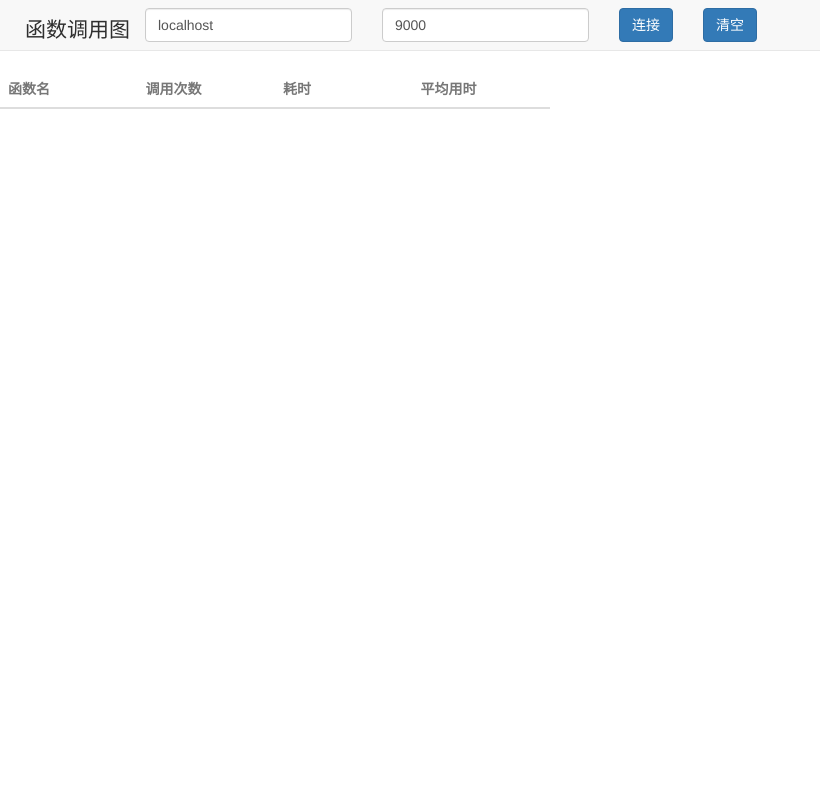
After one commit to p1o2p3u1/bus_station, a Flask app: page /call_stack.html in a window 1280 px wide. The commit adds this page. Shown: the whole page, without its empty margins (0-820 px from the left). Run offline with Flask 2, Linux system fonts and the light colour scheme; the visitor is signed in with stand-in values (Sample User, id 1); lists and menus that the app fills with data are empty; parts of the project's set-up code (start-up, migrations or seed data) failed here and were passed over; some libraries are stand-ins or nearby versions.

Commit message:
add call stack pages

```diff
--- a/server.py
+++ b/server.py
@@ -189,5 +189,11 @@ def check_merge():
         'success': True
     })
 
+@app.route('/call_stack.html')
+def call_stack():
+    if not session.get('email'):
+        return redirect(url_for('login'))
+    return render_template('call_stack.html')
+
 if __name__ == "__main__":
     app.run(host="0.0.0.0", threaded=True, port=8889, debug=True)
--- /dev/null
+++ b/static/css/call_stack.css
@@ -0,0 +1,87 @@
+.sidebar {
+  width: 550px;
+  height: 900px;
+  overflow-y: auto !important;
+  overflow-x: auto !important;
+}
+
+.sidebar-toggle-box {
+    float: left;
+    padding-right: 15px;
+    padding-left: 10px;
+    margin-top: 20px;
+}
+
+.sidebar-toggle-box .icon-reorder {
+    cursor: pointer;
+    display: inline-block;
+    font-size: 20px;
+}
+
+a.logo {
+    font-size: 21px;
+    color: #2e2e2e;
+    float: left;
+    margin-top: 15px;
+    text-transform: uppercase;
+}
+
+a.logo:hover, a.logo:focus {
+    text-decoration: none;
+    outline: none;
+}
+
+#wrapper {
+    padding-left: 0;
+    -webkit-transition: all 0.5s ease;
+    -moz-transition: all 0.5s ease;
+    -o-transition: all 0.5s ease;
+    transition: all 0.5s ease;
+}
+
+#wrapper.toggled {
+    padding-left: 550px;
+}
+
+#sidebar-wrapper {
+    z-index: 1000;
+    position: absolute;
+    left: 550px;
+    width: 0;
+    height: 900px;
+    margin-left: -550px;
+    overflow-y: auto;
+    overflow-x: auto;
+    -webkit-transition: all 0.5s ease;
+    -moz-transition: all 0.5s ease;
+    -o-transition: all 0.5s ease;
+    transition: all 0.5s ease;
+}
+
+#wrapper.toggled #sidebar-wrapper {
+    width: 550px;
+}
+
+
+table {
+  font:14px/1.5 Lato, "Helvetica Neue", Helvetica, Arial, sans-serif;
+  color:#777;
+  font-weight:300;
+  border-collapse:collapse;
+  width: 100%;
+  table-layout: fixed;
+}
+
+table th,
+table td {
+  text-align:left;
+  padding:5px 10px;
+  border-bottom:1px solid #e5e5e5;
+  overflow: hidden;
+  text-overflow: ellipsis;
+  white-space: nowrap;
+}
+
+#graph {
+  overflow: auto;
+}
--- /dev/null
+++ b/templates/call_stack.html
@@ -0,0 +1,73 @@
+<html lang="zh-CN">
+  <head>
+    <meta charset="utf-8">
+    <meta http-equiv="X-UA-Compatible" content="IE=edge">
+    <meta name="viewport" content="width=device-width, initial-scale=1">
+    <meta name="description" content="python函数调用图">
+    <meta name="author" content="ting.wu@corp.netease.com">
+    <link href="static/css/bootstrap.min.css" rel="stylesheet">
+    <link href="static/css/call_stack.css" rel="stylesheet">
+    <link href="http://hs.nie.netease.com/static/admin/assets/font-awesome/css/font-awesome.css" rel="stylesheet">
+    <link href="static/css/jquery.dataTables.min.css" rel="stylesheet">
+  </head>
+  <body>
+    <nav class="navbar navbar-default navbar-static-top" role="navigation">
+      <div class="navbar-header">
+        <button class="navbar-toggle collapsed" data-toggle="collapse" data-target="#navbar" aria-expanded="false" aria-controls="navbar">
+          <span class="sr-only">Toggle navigation</span>
+          <span class="icon-bar"></span>
+          <span class="icon-bar"></span>
+          <span class="icon-bar"></span>
+        </button>
+        <div class="sidebar-toggle-box">
+          <div data-toggle="tooltip" title="Toggle Navigation" data-placement="right" class="icon-reorder tooltips" id="menu-toggle"></div>
+        </div>
+        <a class="logo" href="#">函数调用图</a>
+      </div>
+    <div id="navbar" class="navbar-collapse collapse">
+      <div class="navbar-form navbar-left">
+        <input type="text" class="form-control" placeholder="测试服务器ip" id="txt-server-ip" value="localhost">
+      </div>
+      <div class="navbar-form navbar-left">
+        <input type="text" class="form-control" placeholder="websocket端口号" id="txt-server-port" value="9000">
+      </div>
+      <div class="navbar-form navbar-left">
+        <button class="btn btn-primary" id="btn-connect" data-loading-text="连接中" data-complete-text="断开连接" data-error-text="连接失败">连接</button>
+      </div>
+      <div class="navbar-form navbar-left">
+        <button class="btn btn-primary" id="btn-clear">清空</button>
+      </div>
+    </div>
+    </nav>
+    <div id="wrapper" class="toggled">
+      <div id="sidebar-wrapper">
+        <table class="table table-hover">
+          <thead>
+            <tr>
+              <th>函数名</th>
+              <th>调用次数</th>
+              <th>耗时</th>
+              <th>平均用时</th>
+            </tr>
+          </thead>
+          <tbody id="tb-call-detail">
+
+          </tbody>
+        </table>
+      </div>
+      <div id="page-content-wrapper">
+        <div class="container-fluid">
+          <div class="row">
+            <div class="col-lg-12">
+              <div id="graph"></div>
+            </div>
+          </div>
+        </div>
+      </div>
+    </div>
+    <script type="text/javascript" src="static/js/jquery.min.js"></script>
+    <script type="text/javascript" src="static/js/bootstrap.min.js"></script>
+    <script type="text/javascript" src="static/js/jquery.dataTables.min.js"></script>
+    <script type="text/javascript" src="static/js/call_stack.js"></script>
+  </body>
+</html>
--- a/templates/index.html
+++ b/templates/index.html
@@ -42,6 +42,11 @@
             <li>
               <a href="report.html" id="btn-show-reports" target="_blank">
                 <i class="icon-file"></i> 我的报告
+              </a>
+            </li>
+            <li>
+              <a href="call_stack.html" target="_blank">
+                <i class="icon-info"></i> 实验室
               </a>
             </li>
             <li class="divider"></li>
```
Also changed, not shown: static/css/dashboard.css (deleted, +0 -29 lines), static/js/call_stack.js (added, +112 -0 lines), templates/dashboard.html (deleted, +0 -42 lines).
